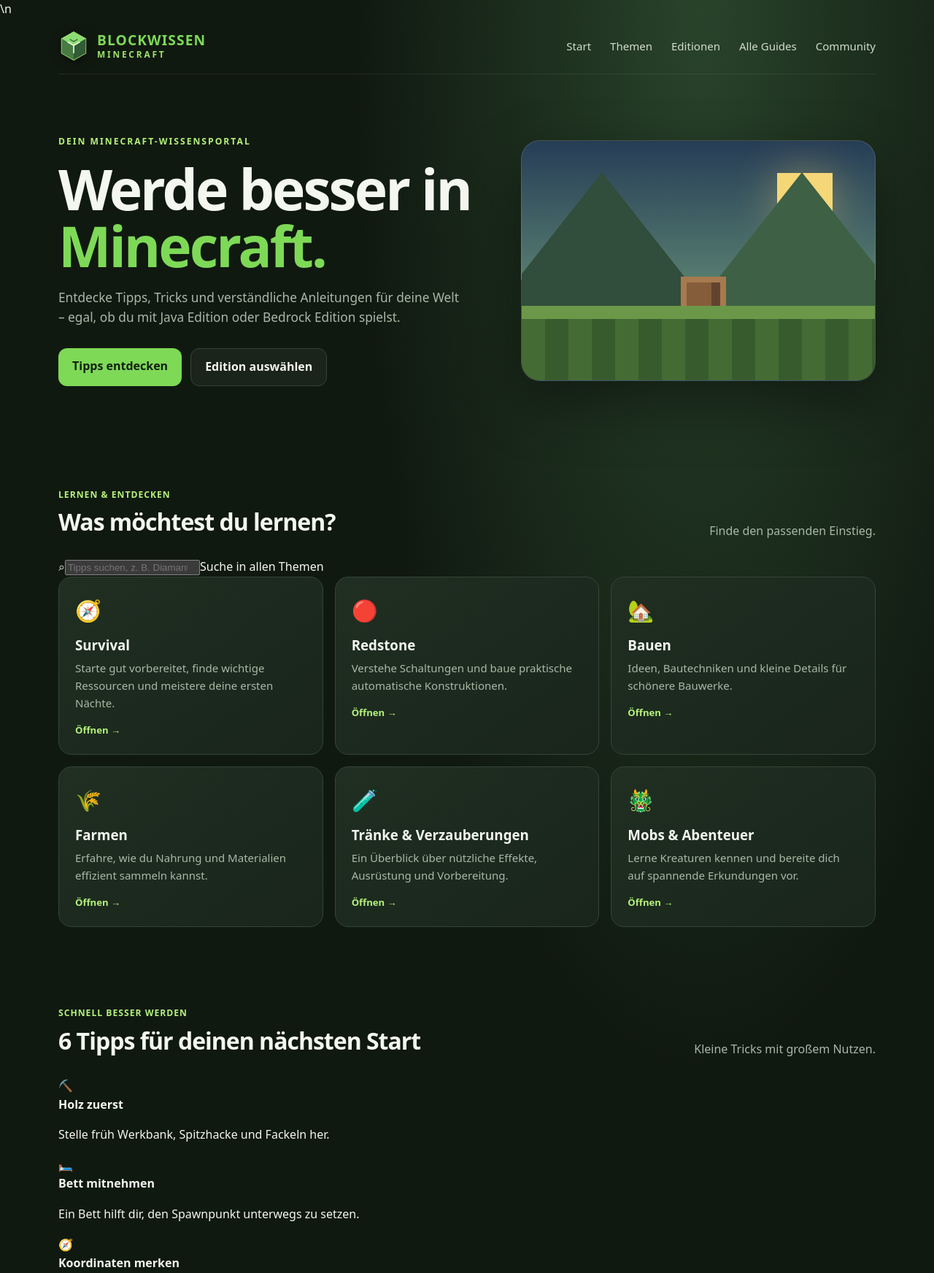
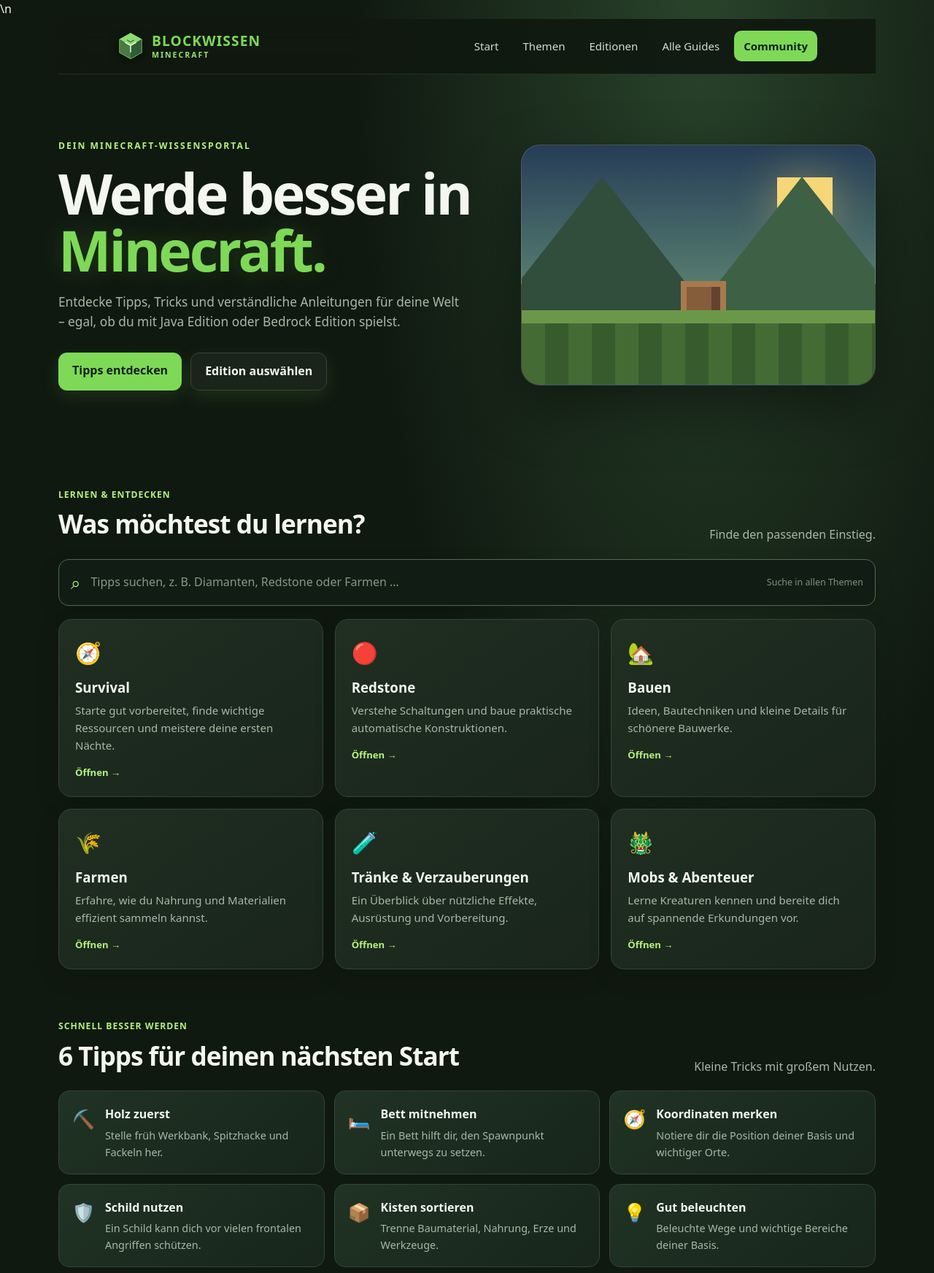
Before and after one commit to PeterNummer/blockwissen-minecraft, a plain HTML site: page public/index.html in a window 1280 px wide. Shown: the top 1744 px of the page at 73% size. Drawn offline with Linux system fonts and the light colour scheme; no server answers.

Commit message:
Polish Blockwissen menu and guide layout

```diff
--- a/public/css/style.css
+++ b/public/css/style.css
@@ -416,3 +416,17 @@ footer{border-top:1px solid var(--line);padding:28px 0;color:var(--muted);font-s
 .chat-commands-button{flex:0 0 42px;width:42px;min-height:42px;border:1px solid #405a75;border-radius:10px;background:#1d2b3b;color:#9ed6ff;font-size:1.2rem;font-weight:900;cursor:pointer;transition:background .15s,border-color .15s,transform .15s}
 .chat-commands-button:hover{background:#29435e;border-color:#79b8ed;transform:translateY(-1px)}
 .chat-commands-button:focus-visible{outline:2px solid #9ed6ff;outline-offset:2px}
+
+
+/* Blockwissen – übersichtliches Hauptmenü und Guide-Bibliothek */
+header{position:sticky;top:0;z-index:20;width:100%;padding:0 max(20px,calc((100% - 1120px)/2));background:#101910ef;backdrop-filter:blur(16px);border-bottom:1px solid #ffffff18}
+.brand{display:flex;align-items:center;gap:10px}.brand-mark{width:38px;height:38px;flex:none}.brand-wordmark{line-height:1.1}.brand-wordmark>span{display:block;font-size:.66rem;letter-spacing:2px;margin-top:4px}
+nav{align-items:center;gap:7px}nav a{padding:9px 13px;border-radius:10px;transition:background .18s,color .18s}nav a:hover{background:#ffffff10;color:var(--lime)}nav .nav-community{background:#7ed957;color:#10200f;font-weight:800}nav .nav-community:hover{background:#b4f27b;color:#10200f}
+.hero{padding-top:82px}.hero h1 span{text-shadow:0 0 35px #7ed95730}.btn{box-shadow:0 8px 24px #7ed95720;transition:transform .18s,filter .18s}.btn:hover{transform:translateY(-2px);filter:brightness(1.08)}
+section{scroll-margin-top:92px}.section-head{margin-bottom:20px}.section-head h2{font-size:clamp(1.65rem,3vw,2.2rem)}
+.guide-search{display:flex;align-items:center;gap:12px;padding:12px 16px;margin:0 0 18px;border:1px solid #53694f;border-radius:14px;background:#111d14;box-shadow:0 10px 28px #0002}.guide-search>span:first-child{font-size:1.5rem;color:var(--lime)}.guide-search input{flex:1;min-width:0;border:0;outline:0;background:transparent;color:#f3f7ef;font:inherit}.guide-search input::placeholder{color:#879787}.search-hint{color:#82917f;font-size:.78rem;white-space:nowrap}
+#guideGrid .guide-card{min-height:190px;display:flex;flex-direction:column;align-items:flex-start;box-shadow:0 12px 32px #0002}#guideGrid .guide-card:hover{box-shadow:0 18px 38px #0004}#guideGrid .guide-card[hidden]{display:none}
+.quick-tips{padding-top:12px}.quick-tip-grid{display:grid;grid-template-columns:repeat(3,1fr);gap:13px}.quick-tip{display:flex;gap:14px;align-items:flex-start;padding:18px;border:1px solid var(--line);border-radius:15px;background:linear-gradient(140deg,#203324,#17251b)}.quick-tip>span{font-size:1.55rem}.quick-tip strong{display:block;margin:1px 0 4px}.quick-tip p{margin:0;color:var(--muted);font-size:.9rem}
+.card{box-shadow:0 10px 28px #0002}.edition{min-height:125px}
+@media(max-width:760px){header{padding:0 14px}.brand-wordmark{font-size:.95rem}nav{gap:2px}nav a{padding:8px;font-size:.78rem}.quick-tip-grid{grid-template-columns:repeat(2,1fr)}.search-hint{display:none}}
+@media(max-width:480px){header{height:auto;min-height:70px;flex-wrap:wrap;padding:10px 14px;gap:8px}.brand-mark{width:32px;height:32px}nav{width:100%;justify-content:space-between;overflow-x:auto}nav a{white-space:nowrap;font-size:.76rem;padding:7px 9px}nav a:nth-child(2){display:block}.hero{padding-top:44px}.quick-tip-grid{grid-template-columns:1fr}.guide-search{padding:10px 12px}.guide-search input{font-size:.9rem}}
```
